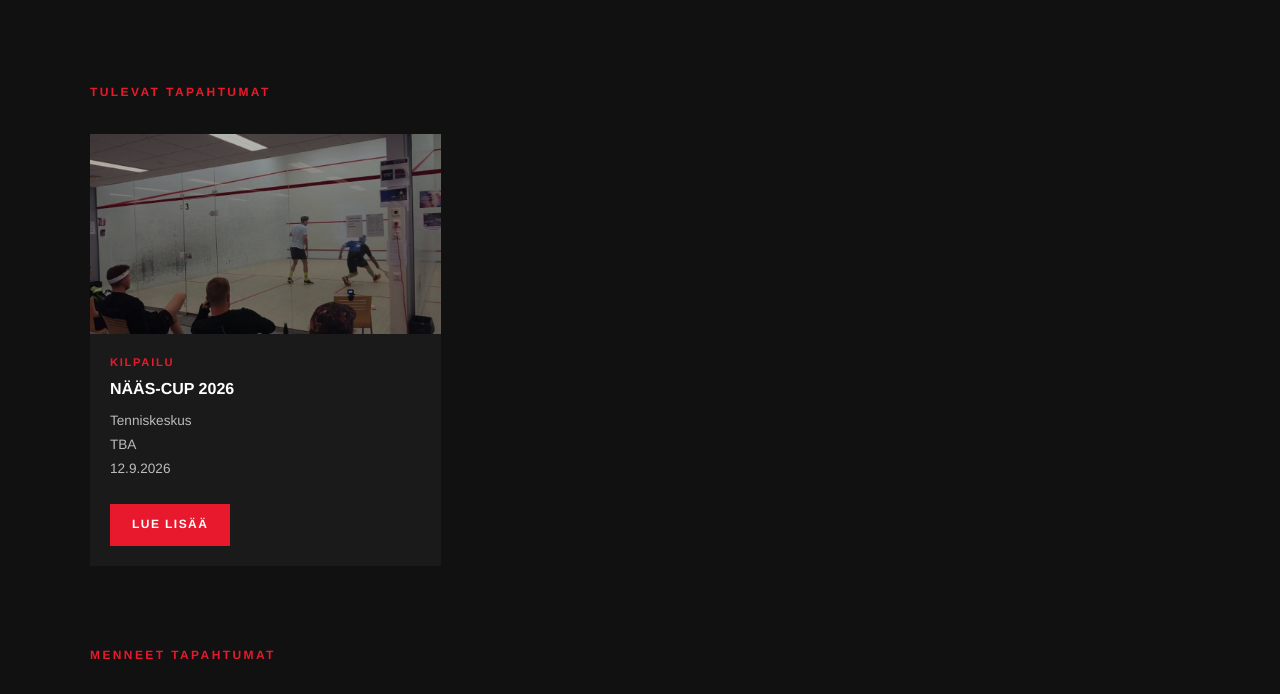
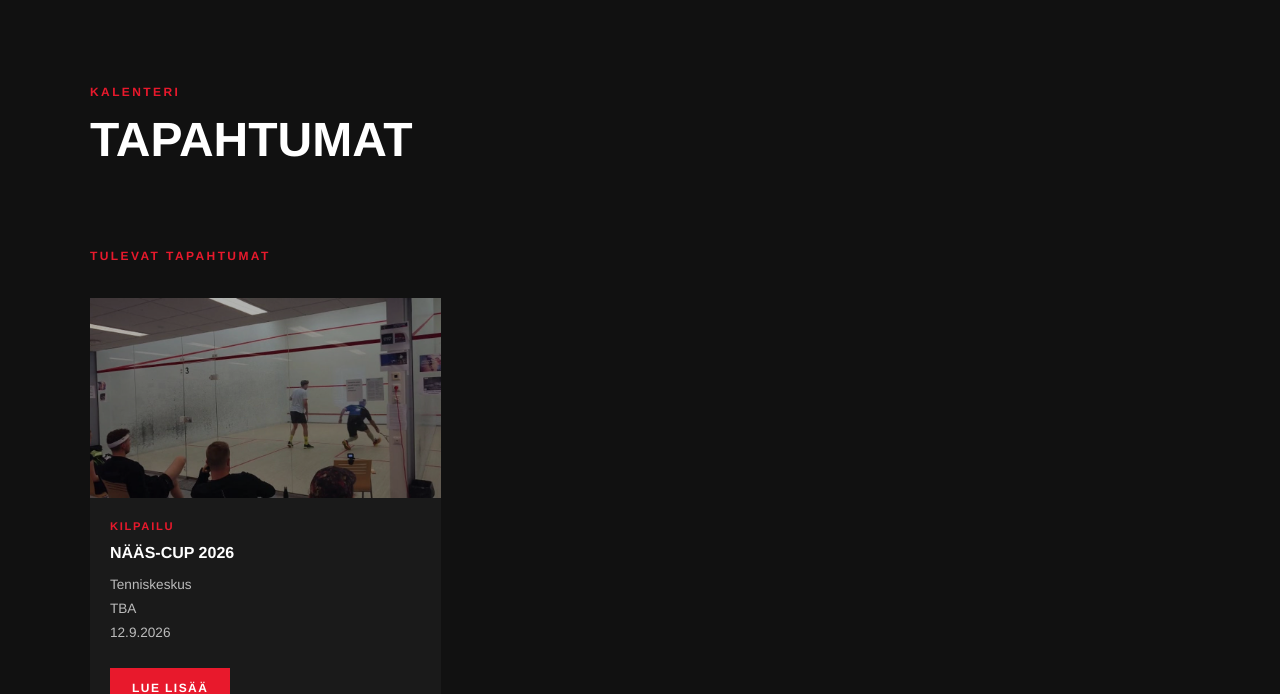
Before and after one commit to jvii/naas-squash, a plain HTML site: page schedule.html in a window 1280 px wide. Shown: the part 57-751 px from the top of the page. Drawn offline with Linux system fonts and the light colour scheme.

Commit message:
Restore dark header with Events title on schedule page
Co-Authored-By: Claude Sonnet 4.6 <noreply@anthropic.com>

```diff
--- a/schedule.html
+++ b/schedule.html
@@ -43,7 +43,14 @@
 
 <main>
 
-<section class="events">
+<section style="background:var(--darker); color:white; padding: 5rem 2rem 3rem">
+  <div class="container">
+    <p class="section-label" data-i18n="schedule.label">Kalenteri</p>
+    <h1 style="color:white; text-transform:uppercase; font-size:clamp(1.8rem, 4vw, 3rem); line-height:1.1; font-weight:900" data-i18n="schedule.title">Tapahtumat</h1>
+  </div>
+</section>
+
+<section class="events" style="padding-top:2rem">
   <div class="container">
     <p class="section-label" data-i18n="schedule.upcoming.label">Tulevat tapahtumat</p>
     <div class="events-grid" id="events-grid" data-buttons="true" data-filter="upcoming"></div>
```
